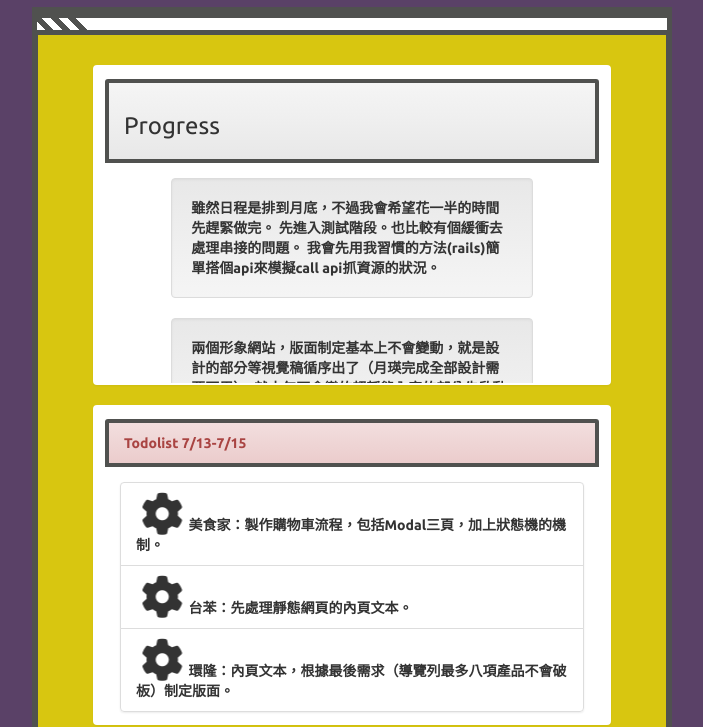
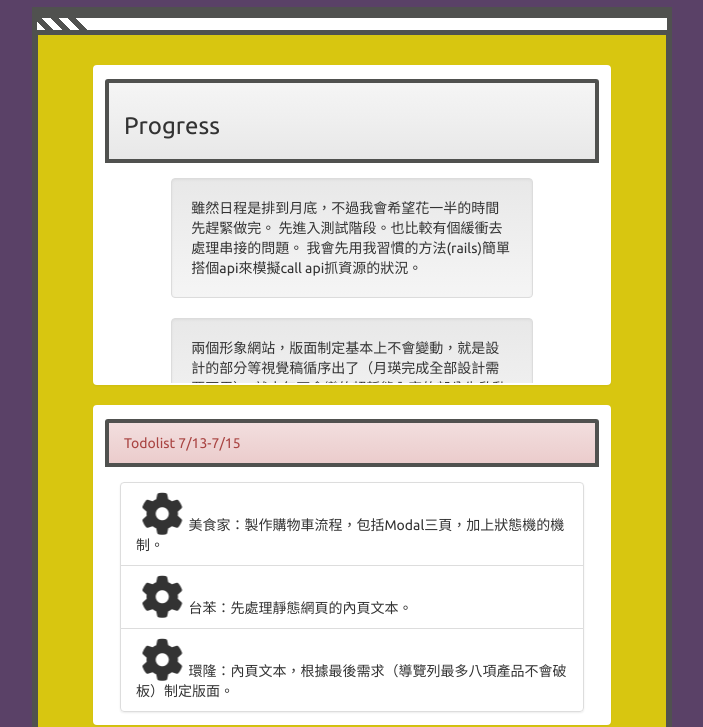
Before and after one commit to Mosoc/eoiss, a plain HTML site: page index.html in a window 1280 px wide. Shown: the part 88-815 px from the top of the page, without its empty margins (288-991 px from the left). Drawn offline with nearby package versions, Linux system fonts and the light colour scheme; some packages are replaced by stand-ins of ours; a web font is replaced by a local one.

Commit message:
change font affairs

```diff
--- a/css/app.css
+++ b/css/app.css
@@ -6,7 +6,7 @@
 * {
   padding: 0;
   margin: 0;
-  font-weight: bold;
+  font-weight: 500;
   font-family: 'Ubuntu', sans-serif;
 }
 
@@ -469,13 +469,12 @@ body .blog_title .blog_attr {
 
 body{
   font-family: 'cwTeXFangSong', serif;
-  font-family: 'Noto Sans TC', sans-serif;
 }
 
 h2{
   font-family: 'cwTeXHei', sans-serif;
+}
 
-}
 .Modal-backdrop
 {
  position: fixed;
```
